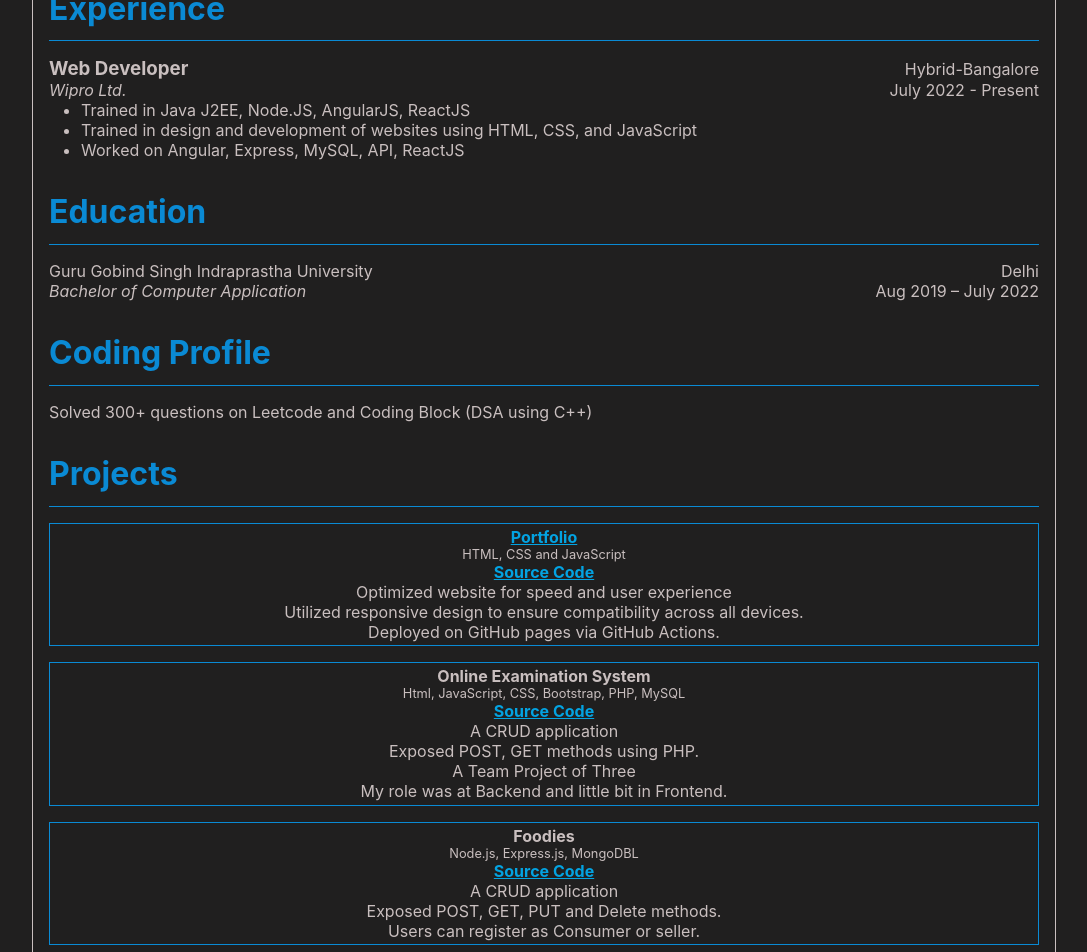
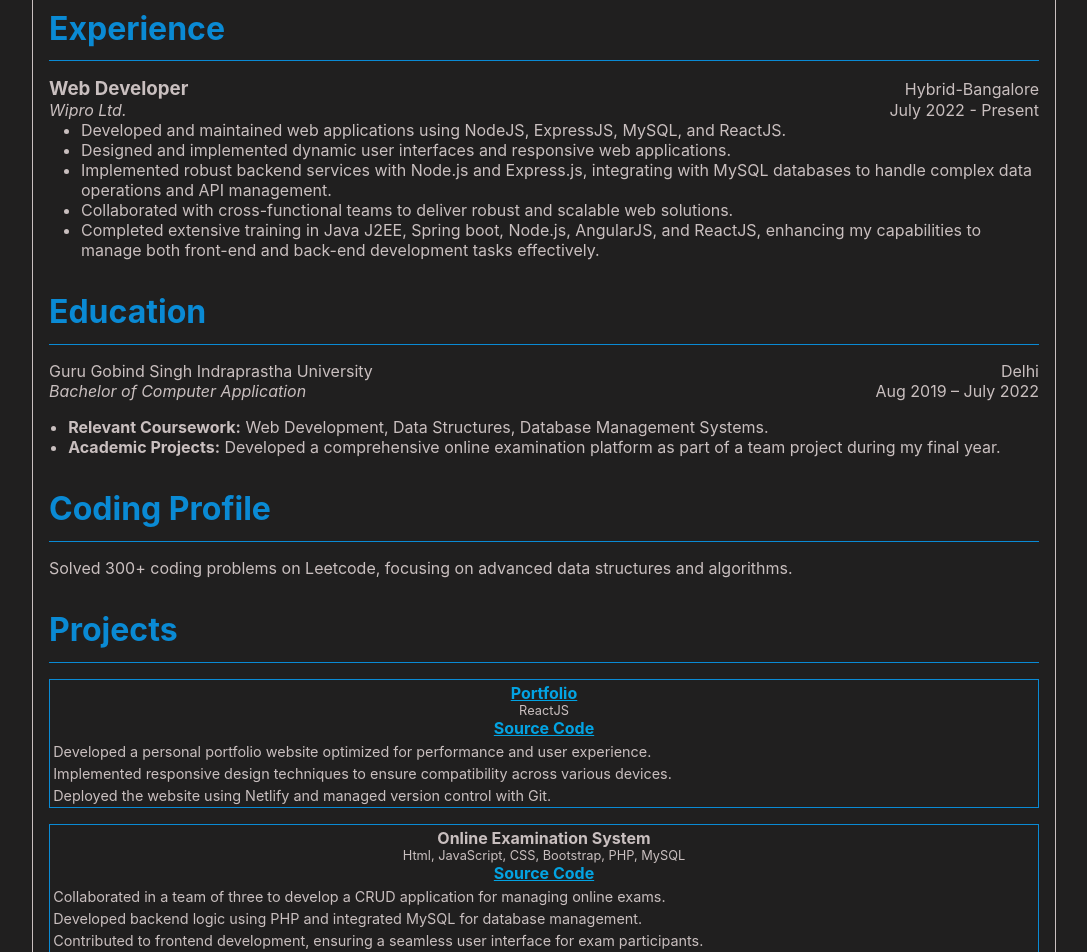
Before and after one commit to djgupta820/myportfolio, a React (Vite) app: page /resume in a window 1280 px wide. Shown: the part 620-1572 px from the top of the page, without its empty margins (96-1183 px from the left). Before the commit the page ends 1492 px from the top, so only its background shows below. Built offline with nearby package versions, Linux system fonts and the light colour scheme.

Commit message:
Updated resume

```diff
--- a/src/components/About/About.jsx
+++ b/src/components/About/About.jsx
@@ -18,12 +18,12 @@ const About = () => {
             scalable web applications.
           </p>
           <p>
-            <b>Currently I'm an intern at wipro technologies and took trainings on
+            <b>Currently I'm working at wipro Ltd. and took trainings and experience on
             various technologies.</b>
           </p>
           <p> My strengths include: </p>
           <ul>
-            <li> Proficiency in HTML, CSS, JavaScript, MySQL and C++. </li>
+            <li> Proficiency in MEAN/MERN Stack, Java, Spring Boot, Data Structures and Algorithms. </li>
             <li>
               Experience with responsive design and cross-browser compatibility.
             </li>
--- a/src/components/Home/NewHome.jsx
+++ b/src/components/Home/NewHome.jsx
@@ -55,7 +55,7 @@ const NewHome = () => {
         <a href="/Full_Stack_Dheeraj" download>
           Download Resume
         </a>
-        <Link to="/contact">Contact</Link>
+        <Link to="/contact">Hire Me</Link>
       </div>
     </div>
   );
--- a/src/components/Resume/Resume.jsx
+++ b/src/components/Resume/Resume.jsx
@@ -10,7 +10,10 @@ const Resume = () => {
           <div className="top-left">
             <div className="name">Dheeraj Gupta</div>
             <div className="links">
-              <a href="https://www.linkedin.com/in/dheeraj-gupta-40b846196/" target="_blank">
+              <a
+                href="https://www.linkedin.com/in/dheeraj-gupta-40b846196/"
+                target="_blank"
+              >
                 Linkedin
               </a>{" "}
               |
@@ -40,10 +43,11 @@ const Resume = () => {
         <div className="data-box">
           <h1>Objective</h1>
           <p>
-            A motivated individual with in-depth knowledge of languages and
-            development tools, seeking a position in a growthoriented company
-            where I can use my skills to the advantage of the company while
-            having the scope to develop my own skills.
+            A dedicated and results-driven Full Stack Developer with a passion
+            for creating dynamic and efficient web applications. Seeking to
+            contribute my skills and experience to innovative projects within a
+            forward-thinking organization, driving growth and delivering
+            impactful solutions.
           </p>
         </div>
 
@@ -82,12 +86,28 @@ const Resume = () => {
           </div>
           <div className="trainings">
             <ul>
-              <li>Trained in Java J2EE, Node.JS, AngularJS, ReactJS</li>
               <li>
-                Trained in design and development of websites using HTML, CSS,
-                and JavaScript
+                Developed and maintained web applications using NodeJS,
+                ExpressJS, MySQL, and ReactJS.
               </li>
-              <li>Worked on Angular, Express, MySQL, API, ReactJS</li>
+              <li>
+                Designed and implemented dynamic user interfaces and responsive
+                web applications.
+              </li>
+              <li>
+                Implemented robust backend services with Node.js and Express.js,
+                integrating with MySQL databases to handle complex data
+                operations and API management.
+              </li>
+              <li>
+                Collaborated with cross-functional teams to deliver robust and
+                scalable web solutions.
+              </li>
+              <li>
+                Completed extensive training in Java J2EE, Spring boot, Node.js,
+                AngularJS, and ReactJS, enhancing my capabilities to manage both
+                front-end and back-end development tasks effectively.
+              </li>
             </ul>
           </div>
         </div>
@@ -104,12 +124,28 @@ const Resume = () => {
             </p>
             <p>Aug 2019 – July 2022</p>
           </div>
+          <div style={{marginLeft: "1.2em", marginTop:"1em"}}>
+            <ul>
+              <li>
+                {" "}
+                <b>Relevant Coursework:</b> Web Development, Data Structures,
+                Database Management Systems.
+              </li>
+              <li>
+                {" "}
+                <b>Academic Projects:</b> Developed a comprehensive online
+                examination platform as part of a team project during my final
+                year.
+              </li>
+            </ul>
+          </div>
         </div>
 
         <div className="data-box">
           <h1>Coding Profile</h1>
           <p>
-            Solved 300+ questions on Leetcode and Coding Block (DSA using C++)
+            Solved 300+ coding problems on Leetcode, focusing on advanced data
+            structures and algorithms.
           </p>
         </div>
 
@@ -118,17 +154,14 @@ const Resume = () => {
           <div className="rprojects">
             <div className="rproject">
               <h4>
-                <a
-                  href="https://djgupta820.github.io/my-portfolio/"
-                  target="_blank"
-                >
+                <a href="https://djgupta.netlify.app" target="_blank">
                   Portfolio
                 </a>
               </h4>
-              <div className="tech">HTML, CSS and JavaScript</div>
+              <div className="tech">ReactJS</div>
               <h4>
                 <a
-                  href="https://github.com/djgupta820/my-portfolio"
+                  href="https://github.com/djgupta820/myportfolio"
                   target="_blank"
                 >
                   Source Code
@@ -136,12 +169,18 @@ const Resume = () => {
               </h4>
               <div className="p-data">
                 <ul>
-                  <li>Optimized website for speed and user experience</li>
                   <li>
-                    Utilized responsive design to ensure compatibility across
-                    all devices.
+                    Developed a personal portfolio website optimized for
+                    performance and user experience.
                   </li>
-                  <li>Deployed on GitHub pages via GitHub Actions.</li>
+                  <li>
+                    Implemented responsive design techniques to ensure
+                    compatibility across various devices.
+                  </li>
+                  <li>
+                    Deployed the website using Netlify and managed version
+                    control with Git.
+                  </li>
                 </ul>
               </div>
             </div>
@@ -160,10 +199,22 @@ const Resume = () => {
               </h4>
               <div className="p-data">
                 <ul>
-                  <li>A CRUD application</li>
-                  <li>Exposed POST, GET methods using PHP.</li>
-                  <li>A Team Project of Three</li>
-                  <li>My role was at Backend and little bit in Frontend.</li>
+                  <li>
+                    Collaborated in a team of three to develop a CRUD
+                    application for managing online exams.
+                  </li>
+                  <li>
+                    Developed backend logic using PHP and integrated MySQL for
+                    database management.
+                  </li>
+                  <li>
+                    Contributed to frontend development, ensuring a seamless
+                    user interface for exam participants.
+                  </li>
+                  <li>
+                    A CRUD Application with exposed GET, POST, UPDATE and DELETE
+                    methods.
+                  </li>
                 </ul>
               </div>
             </div>
@@ -182,7 +233,14 @@ const Resume = () => {
                 <ul>
                   <li>A CRUD application</li>
                   <li>Exposed POST, GET, PUT and Delete methods.</li>
-                  <li>Users can register as Consumer or seller.</li>
+                  <li>
+                    Built a full-stack application allowing users to register
+                    and order food as consumers or sellers.
+                  </li>
+                  <li>
+                    Implemented RESTful APIs for handling CRUD operations with
+                    MongoDB as the data store.
+                  </li>
                 </ul>
               </div>
             </div>
@@ -205,7 +263,9 @@ const Resume = () => {
           <p>Web Development in Django</p>
         </div>
       </div>
-      <h3 className="warn">*Use screen size greater than 650px for best view</h3>
+      <h3 className="warn">
+        *Use screen size greater than 650px for best view
+      </h3>
     </div>
   );
 };
--- a/src/components/Resume/resume.css
+++ b/src/components/Resume/resume.css
@@ -78,7 +78,7 @@
   width: 30%;
   min-width: 200px;
   border: 1px solid var(--sp-col);
-  text-align: center;
+  /* text-align: center; */
   padding: 0.2em;
 }
 .rproject h4 {
@@ -86,6 +86,8 @@
 }
 .rproject ul li {
   list-style-type: none;
+  margin-top: 5px;
+  font-size: .9em;
 }
 .rproject .tech {
   text-align: center;
```
